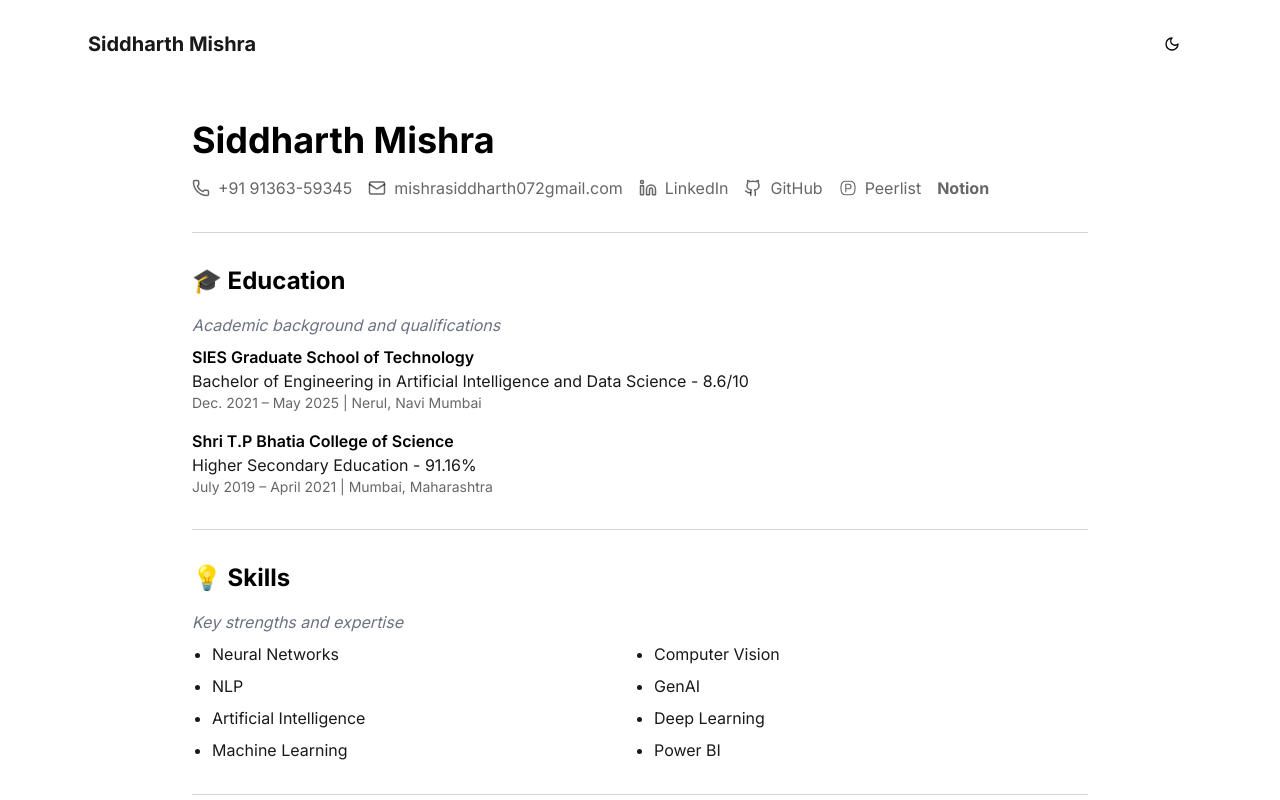
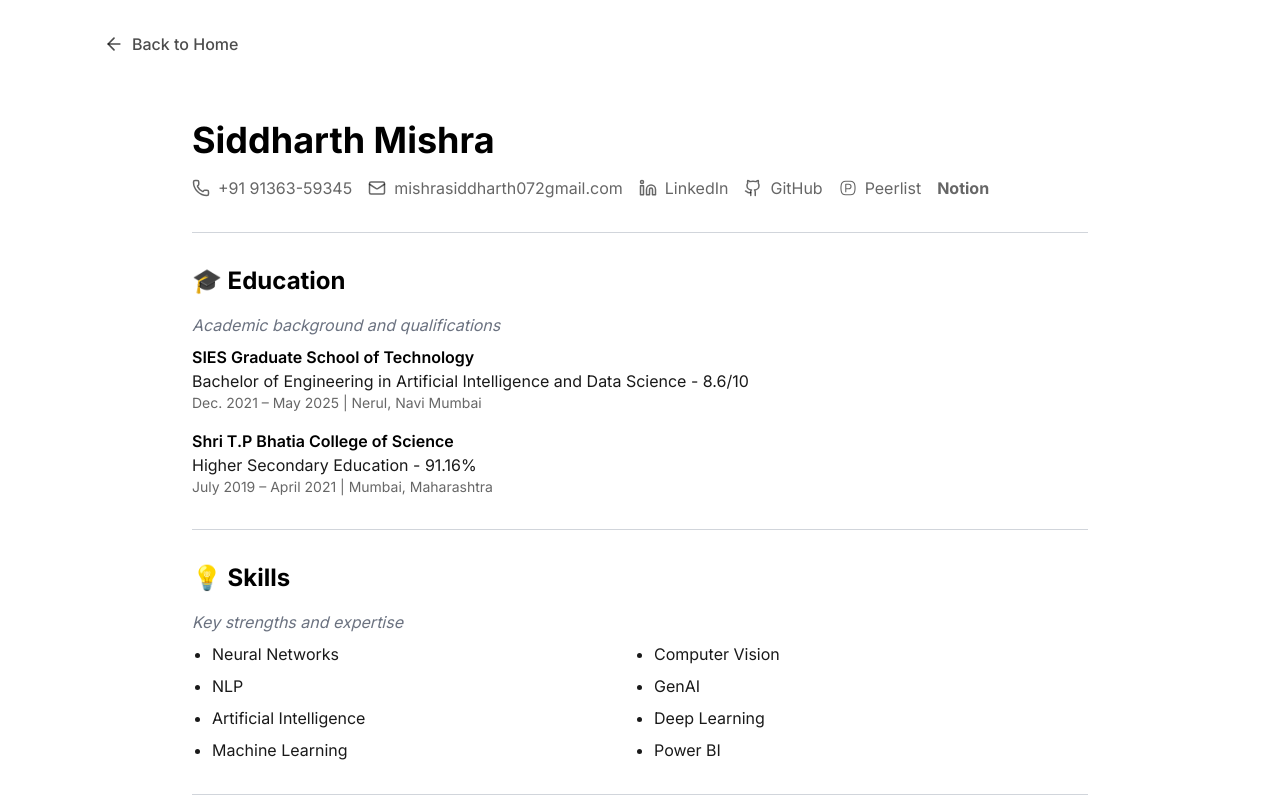
Before and after one commit to Sid3503/siddharth, a Next.js app: page /resume in a window 1280 px wide. Shown: the top 800 px of the page. Built offline with nearby package versions, Linux system fonts and the light colour scheme.

Commit message:
Update page.tsx

```diff
--- a/app/resume/page.tsx
+++ b/app/resume/page.tsx
@@ -10,6 +10,7 @@ import { motion } from "framer-motion"
 import Link from "next/link"
 import { ThemeToggle } from "@/components/theme-toggle"
 import Image from "next/image"
+import { ArrowLeft } from "lucide-react"
 
 export default function Home() {
   return (
@@ -19,10 +20,13 @@ export default function Home() {
 
       {/* Header */}
       <header className="relative z-10 p-4 md:p-6 flex justify-between items-center max-w-6xl mx-auto">
-        <Link href="/" className="text-lg md:text-xl font-bold text-black/90 dark:text-white/90">
-          Siddharth Mishra
+        <Link
+          href="/"
+          className="flex items-center gap-2 px-4 py-2 rounded-lg bg-white/10 dark:bg-white/5 hover:bg-white/20 dark:hover:bg-white/10 transition-all duration-300 text-black/70 dark:text-white/70 hover:text-black dark:hover:text-white"
+        >
+          <ArrowLeft size={20} />
+          <span className="font-medium">Back to Home</span>
         </Link>
-        <ThemeToggle />
       </header>
 
       {/* Main Content */}
```
